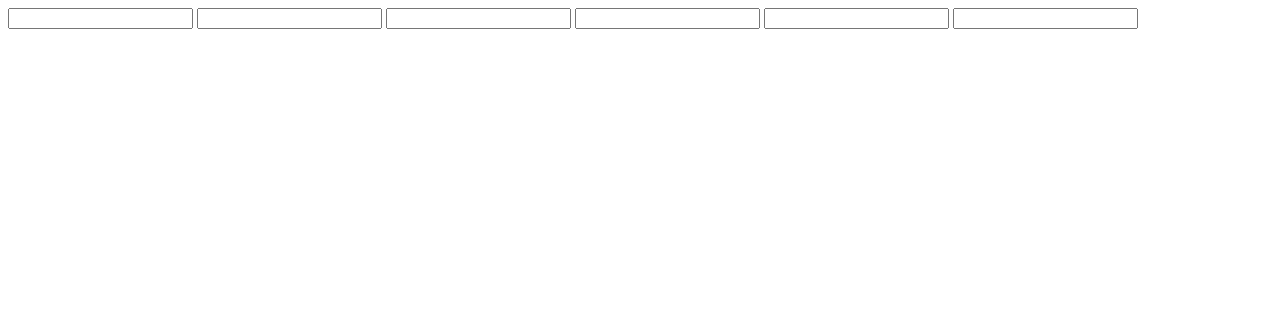
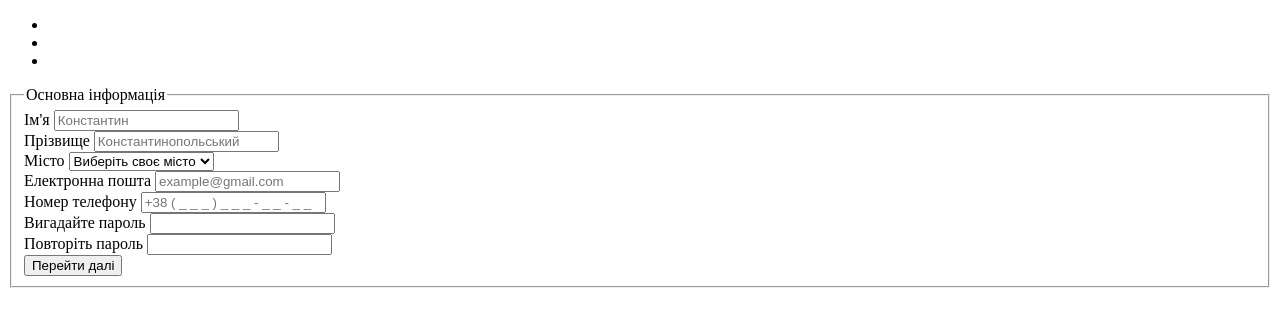
Before and after one commit to AeroKir/academweb-test, a website built with webpack: page src/index.html in a window 1280 px wide. Built offline with nearby package versions, Linux system fonts and the light colour scheme.

Commit message:
Adding base layout

```diff
--- a/src/index.html
+++ b/src/index.html
@@ -1,22 +1,76 @@
 <!DOCTYPE html>
-<html lang="en">
+<html lang="en" class="page">
 
 <head>
   <meta charset="UTF-8">
   <meta name="viewport" content="width=device-width, initial-scale=1.0">
-  <link rel="shortcut icon" href="assets/favicon.ico" type="image/x-icon">
+  <link href="https://fonts.googleapis.com/css2?family=Roboto:wght@400;700&display=swap" rel="stylesheet">
   <title>Document</title>
 </head>
 
 <body class="page__body">
-  <form action="">
-    <label for=""><input type="text"></label>
-    <label for=""><input type="text"></label>
-    <label for=""><input type="text"></label>
-    <label for=""><input type="text"></label>
-    <label for=""><input type="text"></label>
-    <label for=""><input type="text"></label>
-  </form>
+  <div class="page__content">
+    <div class="pagination">
+      <ul class="pagination__list">
+        <li class="pagination__item pagination__item_active"></li>
+        <li class="pagination__item"></li>
+        <li class="pagination__item"></li>
+      </ul>
+    </div>
+    <form class="form" action="">
+      <fieldset class="form__fieldset">
+        <legend class="form__legend">Основна інформація</legend>
+
+        <div class="form__input-wrapper">
+          <label class="form__label" for="user-name">Ім'я</label>
+          <input class="form__input" id="user-name" type="text" placeholder="Константин" required>
+        </div>
+
+        <div class="form__input-wrapper">
+          <label class="form__label" for="user-surname">Прізвище</label>
+          <input class="form__input" id="user-surname" type="text" placeholder="Константинопольський" required>
+        </div>
+
+        <div class="form__input-wrapper">
+          <label class="form__label" for="user-city">Місто</label>
+          <select class="form__input form__select" name="city" id="user-city">
+            <option class="select__option" disabled selected>Виберіть своє місто</option>
+            <option class="select__option" value="Київ">Київ</option>
+            <option class="select__option" value="Харків">Харків</option>
+            <option class="select__option" value="Запоріжжя">Запоріжжя</option>
+            <option class="select__option" value="Львів">Львів</option>
+            <option class="select__option" value="Одеса">Одеса</option>
+          </select>
+        </div>
+
+        <div class="form__input-wrapper">
+          <label class="form__label" for="user-email">Електронна пошта</label>
+          <input class="form__input" id="user-email" type="email" placeholder="example@gmail.com" required>
+        </div>
+
+        <div class="form__input-wrapper">
+          <label class="form__label" for="user-phone">Номер телефону</label>
+          <input class="form__input" id="user-phone" type="tel" placeholder="+38 ( _ _ _ ) _ _ _ - _ _ - _ _"
+            pattern="+38 ( _ _ _ ) _ _ _ - _ _ - _ _" required>
+        </div>
+
+        <div class="form__input-wrapper">
+          <label class="form__label" for="user-password">Вигадайте пароль</label>
+          <input class="form__input" id="user-password" type="password" required>
+        </div>
+
+        <div class="form__input-wrapper">
+          <label class="form__label" for="confirm-user-password">Повторіть пароль</label>
+          <input class="form__input" id="confirm-user-password" type="password" required>
+        </div>
+
+        <button class="button button_centered button_icon_right-arrow">
+          <span class="button__text">Перейти далі</span>
+        </button>
+      </fieldset>
+    </form>
+  </div>
+
 </body>
 
 </html>
```
